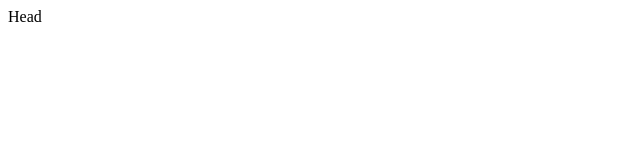
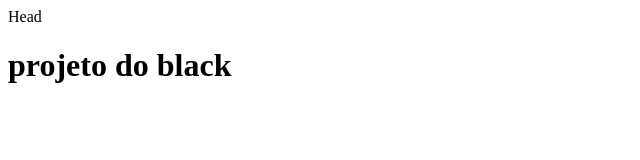
Before and after one commit to cassiuspaim/meu-site, a plain HTML site: page index.html in a window 1280 px wide. Shown: the whole page, without its empty margins (0-640 px from the left). Drawn offline with Linux system fonts and the light colour scheme.

Commit message:
Título da página

```diff
--- a/index.html
+++ b/index.html
@@ -3,5 +3,6 @@
 	Head
 	</head>
 	<body>
+		<h1>projeto do black</h1>
 	</body>
 </html>
```
